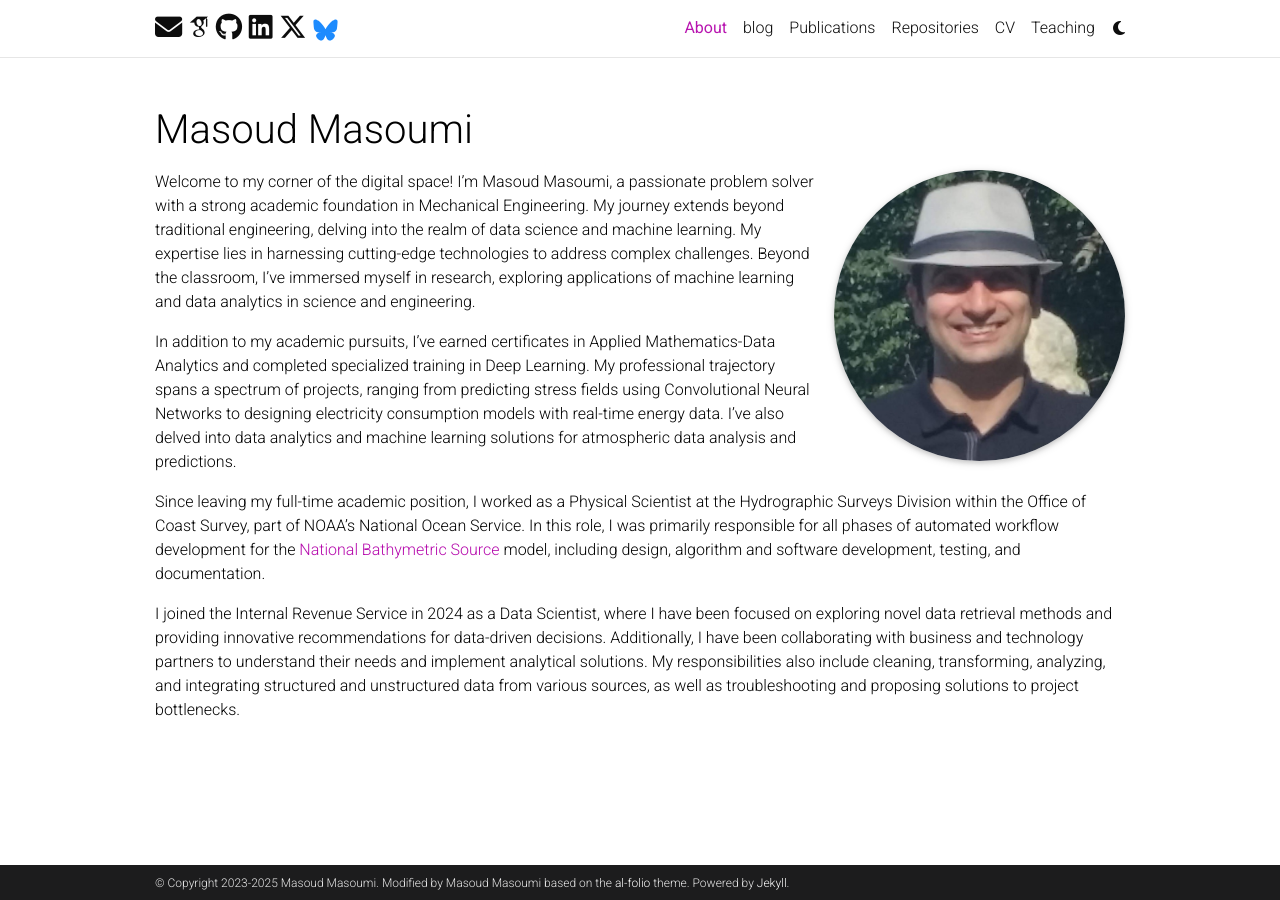
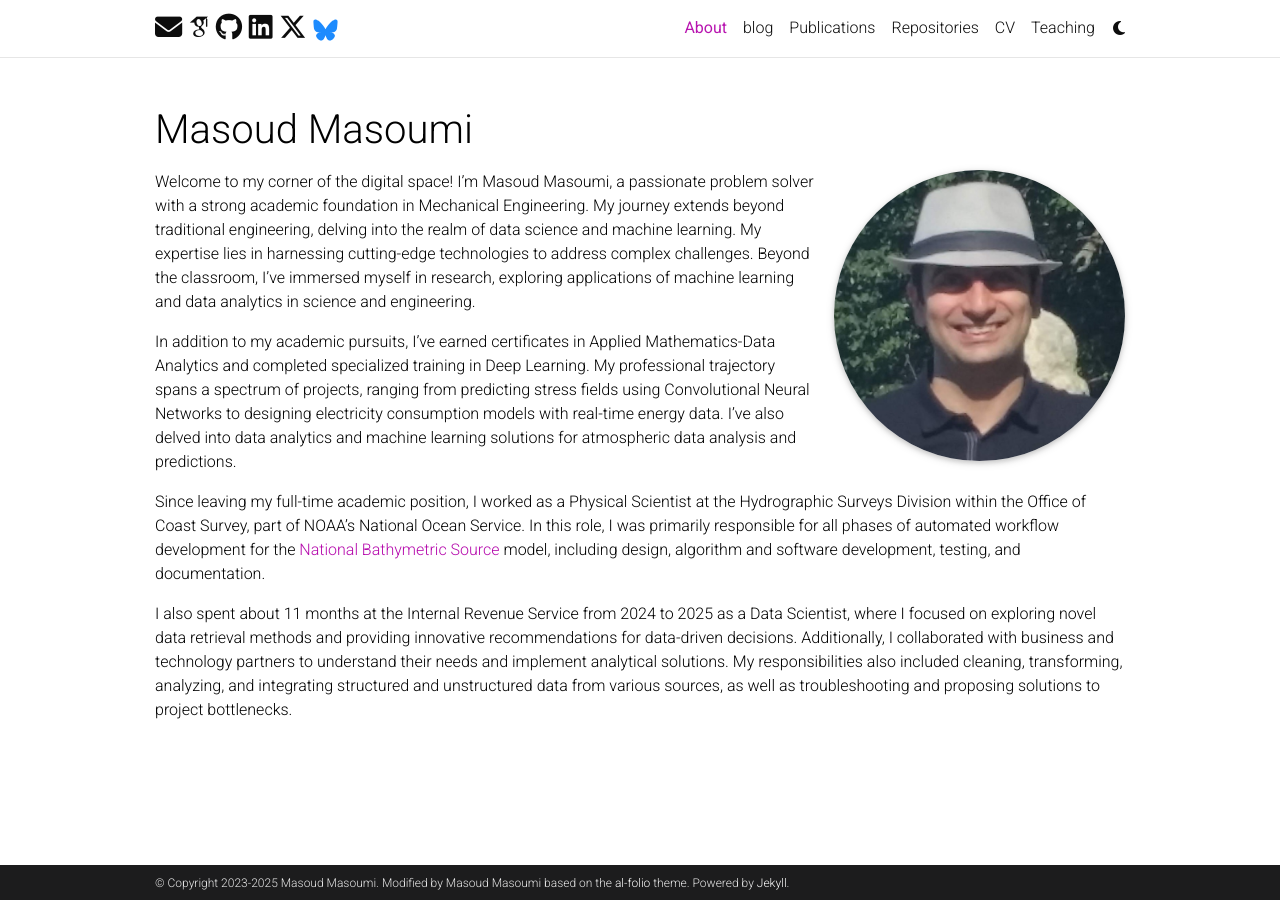
Before and after one commit to MasoudMiM/masoudmim.github.io, a Jekyll site: the page built from _pages/about.md, in a window 1280 px wide. Built offline with Jekyll 4.4.1, drawn with Linux system fonts in a browser that asks for light colours; full-size pictures stand in for the smaller copies a plugin makes; some web fonts are replaced; comment, search, counter and statistics services are not loaded; a style sheet for code colours, icons or effects is not loaded.

Commit message:
updated about me and repos

```diff
--- a/_data/repositories.yml
+++ b/_data/repositories.yml
@@ -3,9 +3,9 @@ github_users:
 #  - alshedivat
 
 github_repos:
+  - masoudmim/internet-lens
   - masoudmim/websearch_duckduckGo
   - masoudmim/ocean-data-analysis
   - masoudmim/wec-performance-evaluation
   - masoudmim/college-data-vis
   - masoudmim/brimes
-  - masoudmim/hobby-python-codes
--- a/_pages/about.md
+++ b/_pages/about.md
@@ -25,4 +25,4 @@ In addition to my academic pursuits, I've earned certificates in Applied Mathema
 
 Since leaving my full-time academic position, I worked as a Physical Scientist at the Hydrographic Surveys Division within the Office of Coast Survey, part of NOAA’s National Ocean Service. In this role, I was primarily responsible for all phases of automated workflow development for the [National Bathymetric Source](https://registry.opendata.aws/noaa-bathymetry) model, including design, algorithm and software development, testing, and documentation.
 
-I joined the Internal Revenue Service in 2024 as a Data Scientist, where I have been focused on exploring novel data retrieval methods and providing innovative recommendations for data-driven decisions. Additionally, I have been collaborating with business and technology partners to understand their needs and implement analytical solutions. My responsibilities also include cleaning, transforming, analyzing, and integrating structured and unstructured data from various sources, as well as troubleshooting and proposing solutions to project bottlenecks.
+I also spent about 11 months at the Internal Revenue Service from 2024 to 2025 as a Data Scientist, where I focused on exploring novel data retrieval methods and providing innovative recommendations for data-driven decisions. Additionally, I collaborated with business and technology partners to understand their needs and implement analytical solutions. My responsibilities also included cleaning, transforming, analyzing, and integrating structured and unstructured data from various sources, as well as troubleshooting and proposing solutions to project bottlenecks.
```
